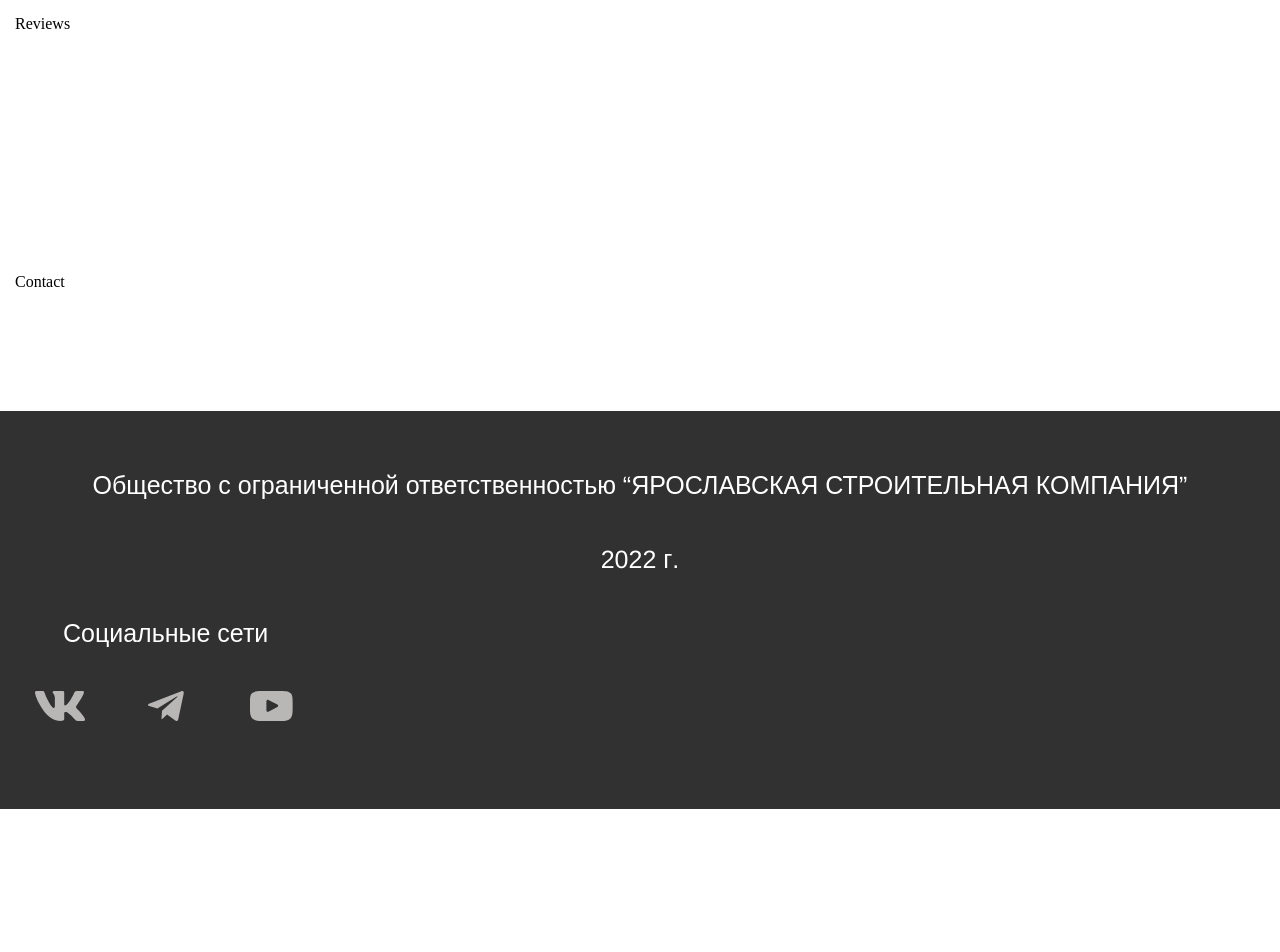
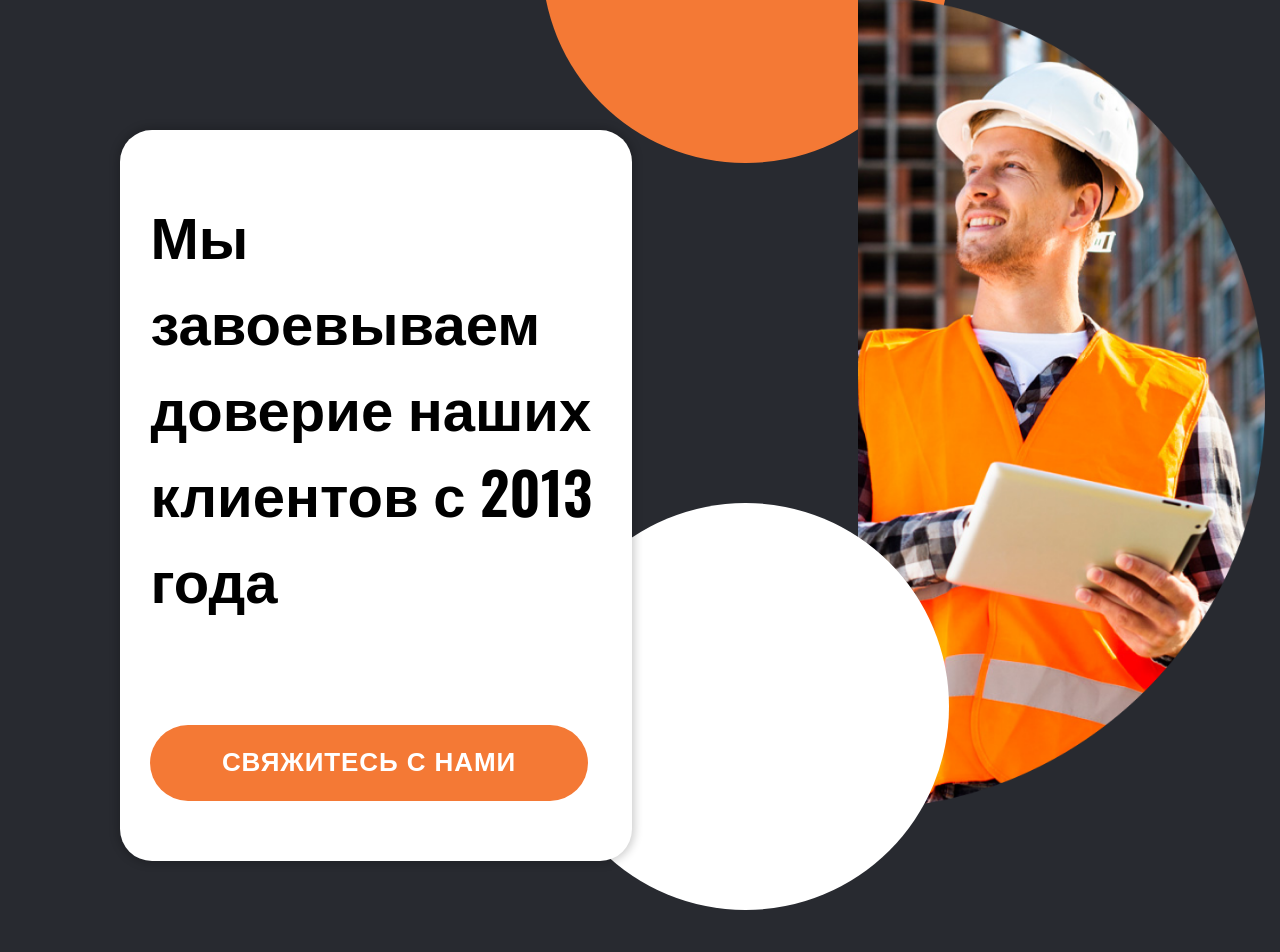
Before and after one commit to XenoPOMP/college-2022-practice-project, a React (Vite) app: page / in a window 1280 px wide. Shown: the part 7880-8832 px from the top of the page. Before the commit the page ends 8689 px from the top, so only its background shows below. Built offline with nearby package versions, Linux system fonts and the light colour scheme; a web font is replaced by a local one.

Commit message:
update EarningSince section

```diff
--- a/src/assets/components/Section/Section.tsx
+++ b/src/assets/components/Section/Section.tsx
@@ -21,10 +21,6 @@ const Section: FC<SectionProps> = forwardRef(({ children, className, grid, sx },
     return gridSx as CSSProperties;
   }
 
-  useEffect(() => {
-    getSectionStyles();
-  }, [])
-
   return (
     <section
       className={cn(styles.uiSection, className)}
--- a/src/assets/pages/MainPage/MainPage.tsx
+++ b/src/assets/pages/MainPage/MainPage.tsx
@@ -22,6 +22,7 @@ const MainPage = () => {
       <WeBelieveSection />
 
       <EarningSinceSection />
+
       <ReviewSection />
       <ContactSection />
     </Page>
--- a/src/assets/sections/EarningSinceSection/EarningSinceSection.module.scss
+++ b/src/assets/sections/EarningSinceSection/EarningSinceSection.module.scss
@@ -1,3 +1,66 @@
+@import "./src/assets/styles/fontStyles";
+@import "./src/assets/styles/fontWeights";
+@import "./src/assets/styles/flexCenter";
+
 .section {
   background: #282A30;
+  font-size: 26px;
+
+  .since {
+    grid-column-start: 2;
+    grid-column-end: 7;
+    grid-row-start: 3;
+    grid-row-end: 7;
+    background: white;
+    z-index: 3;
+    border-radius: 1.231em;
+    @extend %flexCenter;
+    padding: 2.308em 1.154em;
+    flex-direction: column;
+    align-items: start;
+    font-size: 1em;
+    box-shadow: 0 0 8px 3px rgba(0, 0, 0, 0.19);
+
+    h2 {
+      @extend %titleFont;
+      font-weight: var(--semiBold);
+      font-size: 2.231em;
+      margin-bottom: 1.808em;
+    }
+
+    .button {
+      font-size: 1em;
+    }
+  }
+
+  .circle {
+    border-radius: 50%;
+    aspect-ratio: 1;
+    grid-column-start: 6;
+    grid-column-end: 10;
+
+    &.orange {
+      background: #F47935;
+      grid-row-start: 1;
+      grid-row-end: 5;
+      z-index: 0;
+    }
+
+    &.photo {
+      background: white;
+      grid-row-start: 5;
+      grid-row-end: 8;
+      z-index: 2;
+      grid-column-start: 6;
+      grid-column-end: 10;
+    }
+  }
+
+  .roundPhoto {
+    grid-column-start: 9;
+    grid-column-end: 13;
+    grid-row-start: 2;
+    grid-row-end: 7;
+    z-index: 1;
+  }
 }
--- a/src/assets/sections/EarningSinceSection/EarningSinceSection.tsx
+++ b/src/assets/sections/EarningSinceSection/EarningSinceSection.tsx
@@ -2,9 +2,34 @@ import React from 'react';
 import Section from '../../components/Section/Section';
 import cn from 'classnames';
 import styles from './EarningSinceSection.module.scss';
+import Button from '../../components/Button/Button';
+import earningMan from '../../images/earning_since_man.png';
+import RoundPhoto from '../../components/RoundPhoto/RoundPhoto';
 
 const EarningSinceSection = () => {
-  return <Section className={cn(styles.section)}>Earning since</Section>;
+  return (
+    <Section
+      className={cn(styles.section)}
+      grid={{
+        rows: 7,
+      }}
+    >
+      <div className={cn(styles.since)}>
+        <h2>Мы завоевываем доверие наших клиентов с 2013 года</h2>
+
+        <Button className={cn(styles.button)}>свяжитесь с нами</Button>
+      </div>
+
+      <div className={cn(styles.circle, styles.orange)}></div>
+
+      <div className={cn(styles.circle, styles.photo)}></div>
+
+      <RoundPhoto
+        src={earningMan}
+        className={{ container: cn(styles.roundPhoto) }}
+      />
+    </Section>
+  );
 };
 
 export default EarningSinceSection;
```
Also changed, not shown: src/assets/images/earning_since_man.png (added).
